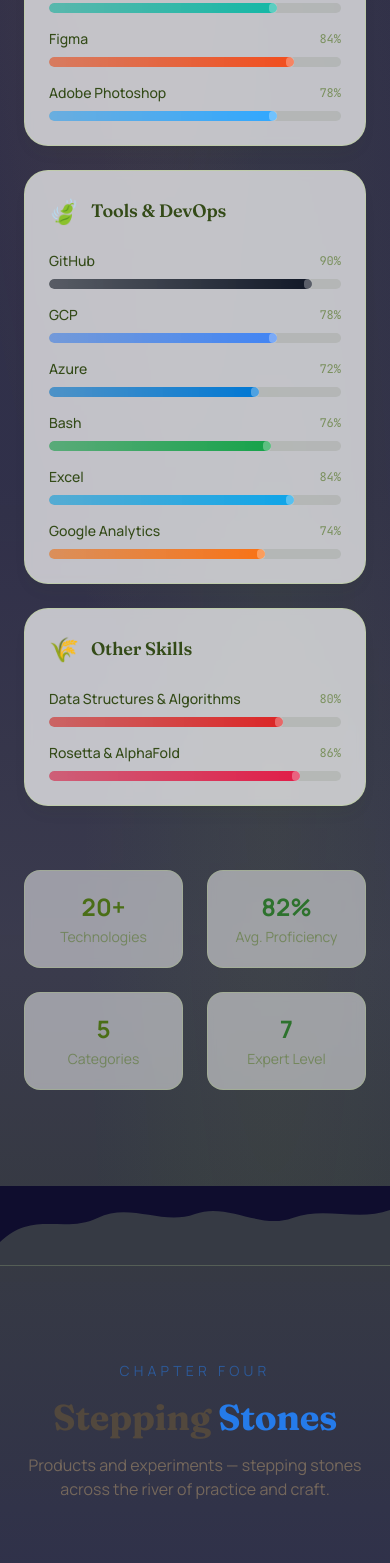
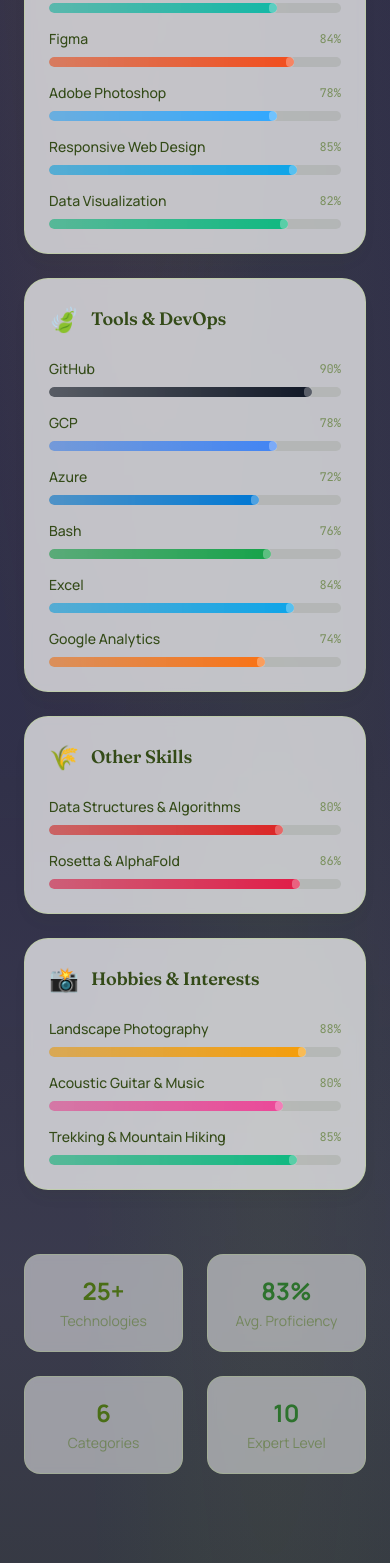
Before and after one commit to voidomin/porfolio_prototype_1, a Next.js app in the folder portfolio-website/: page / in a window 390 px wide. Shown: the part 5700-7263 px from the top of the page. Built offline with nearby package versions, Linux system fonts and the light colour scheme.

Commit message:
chore: add responsive web design, data visualization, and a brand new hobbies and interests category

```diff
--- a/portfolio-website/src/components/sections/SkillsSection.tsx
+++ b/portfolio-website/src/components/sections/SkillsSection.tsx
@@ -17,6 +17,7 @@
   design: { name: "Design & UI/UX", emoji: "🌻" },
   tools: { name: "Tools & DevOps", emoji: "🍃" },
   other: { name: "Other Skills", emoji: "🌾" },
+  hobbies: { name: "Hobbies & Interests", emoji: "📸" },
 };
 
 const SkillBar = ({ skill, index }: { skill: Skill; index: number }) => (
--- a/portfolio-website/src/data/portfolio.ts
+++ b/portfolio-website/src/data/portfolio.ts
@@ -345,6 +345,20 @@
     color: "#31A8FF",
   },
   {
+    id: "21",
+    name: "Responsive Web Design",
+    level: 85,
+    category: "design",
+    color: "#0EA5E9",
+  },
+  {
+    id: "22",
+    name: "Data Visualization",
+    level: 82,
+    category: "design",
+    color: "#10B981",
+  },
+  {
     id: "11",
     name: "GitHub",
     level: 90,
@@ -376,4 +390,25 @@
     category: "other",
     color: "#E11D48",
   },
+  {
+    id: "23",
+    name: "Landscape Photography",
+    level: 88,
+    category: "hobbies",
+    color: "#F59E0B",
+  },
+  {
+    id: "24",
+    name: "Acoustic Guitar & Music",
+    level: 80,
+    category: "hobbies",
+    color: "#EC4899",
+  },
+  {
+    id: "25",
+    name: "Trekking & Mountain Hiking",
+    level: 85,
+    category: "hobbies",
+    color: "#10B981",
+  },
 ];
--- a/portfolio-website/src/types/index.ts
+++ b/portfolio-website/src/types/index.ts
@@ -160,7 +160,8 @@
   | "backend"
   | "design"
   | "tools"
-  | "other";
+  | "other"
+  | "hobbies";
 
 export interface FABAction {
   id: string;
```
